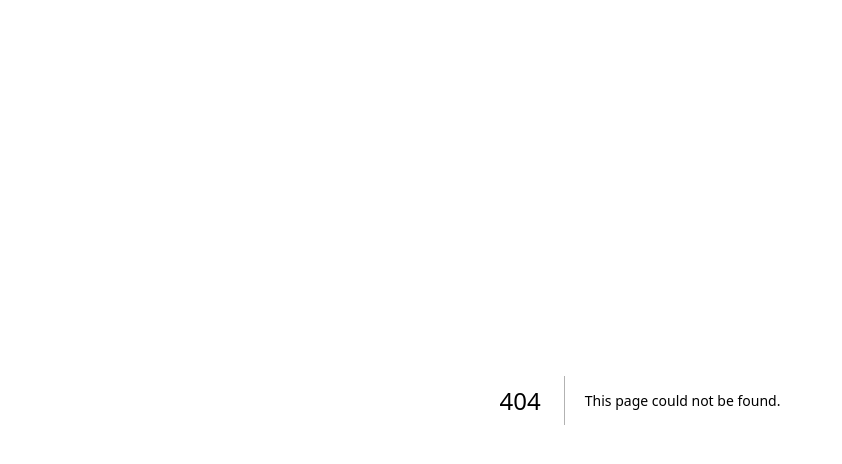
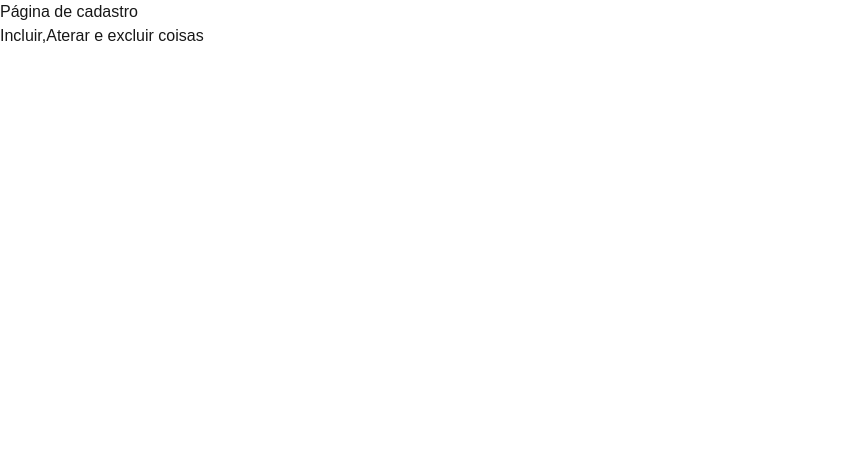
Before and after one commit to ivanProgramador/exercicios, a Next.js app: page /basicos/usandoTitulo in a window 1280 px wide. Before the commit this address had no page. Shown: the top 464 px of the page, without its empty margins (0-842 px from the left). Built offline with nearby package versions, Linux system fonts and the light colour scheme.

Commit message:
Passing parameters to the component, through attributes

```diff
--- a/Compontents/Titulo.jsx
+++ b/Compontents/Titulo.jsx
@@ -1,7 +1,11 @@
-export default function Titulo(){
+export default function Titulo(props){
 
+
+  /*
+   o retorno abaixo mostra os valores que vieram dentro do objeto info
+  */
     return <>
-             <h1>Titulo</h1>
-             <h2>Subtitulo</h2>
+             <h1>{props.principal}</h1>
+             <h2>{props.secondario}</h2>
            </>
 }
--- a/pages/basicos/titulo.jsx
+++ /dev/null
@@ -1,12 +0,0 @@
-import Titulo from "../../Compontents/Titulo";
-
-/*
-Renderizando um componente externo
-*/
-
-export default function titulo(){
-
-    return <>
-             <Titulo></Titulo>
-           </>
-}
--- /dev/null
+++ b/pages/basicos/usandoTitulo.jsx
@@ -0,0 +1,43 @@
+import Titulo from "../../Compontents/Titulo";
+
+/*
+Renderizando um componente externo
+e passando dois parámetros para o componente
+esses paremetros qua estou enviando
+vão chegar no componente como um objeto
+no caso la no componete eu recebo ele como um parametro que pode
+ter qualquer nome nesse caso eu escolhi o nome info
+
+Componente titulo
+------------------------------------------------
+export default function Titulo(info){
+
+
+
+    return <>
+             <h1>Titulo</h1>
+             <h2>Subtitulo</h2>
+           </>
+}
+
+-------------------------------------------------------------
+
+Objeto que vai chegar
+----------------------------------------------------------
+{
+  principal: 'Página de cadastro',
+  secondario: 'Incluir,Aterar e excluir coisas'
+}
+------------------------------------------------------------
+
+*/
+
+export default function usandoTitulo(){
+
+    return <>
+             <Titulo
+               principal="Página de cadastro"
+               secondario="Incluir,Aterar e excluir coisas"
+             />
+           </>
+}
```
Also changed, not shown: anotacoes/notas.txt.
